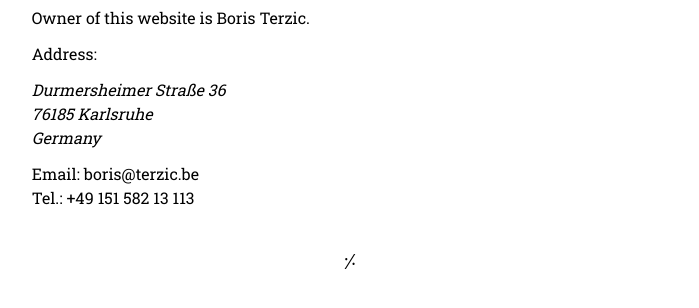
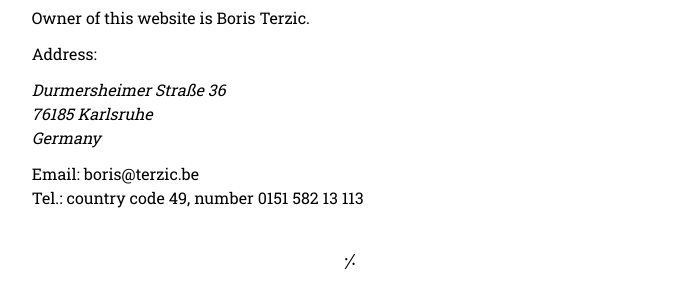
Before and after one commit to aggregat4/blog, an Eleventy site: page pages/impressum.njk in a window 1280 px wide. Shown: the part 172-480 px from the top of the page, without its empty margins (290-989 px from the left). Built offline with nearby package versions, Linux system fonts and the light colour scheme; Eleventy itself is replaced by a stand-in of ours; files that its build step writes are made by us from their sources.

Commit message:
Tweaked impressum

```diff
--- a/pages/impressum.njk
+++ b/pages/impressum.njk
@@ -18,5 +18,5 @@ Germany<br>
 </p>
 <p>
 Email: boris@terzic.be<br>
-Tel.:  +49 151 582 13 113
+Tel.: country code 49, number 0151 582 13 113
 </p>
```
